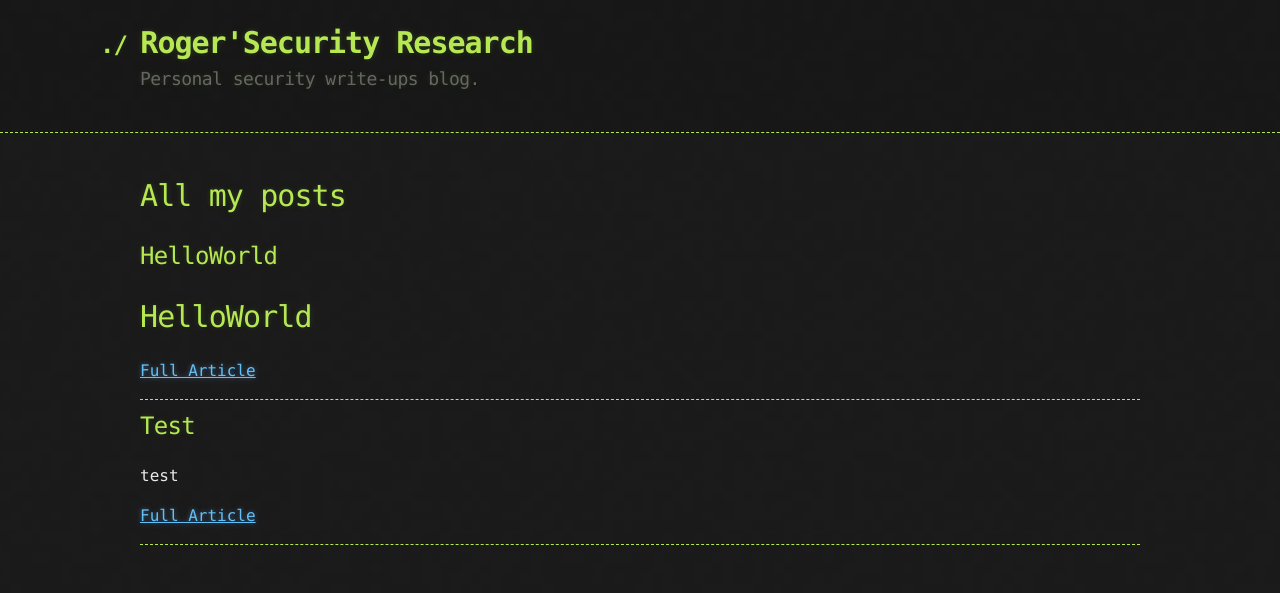
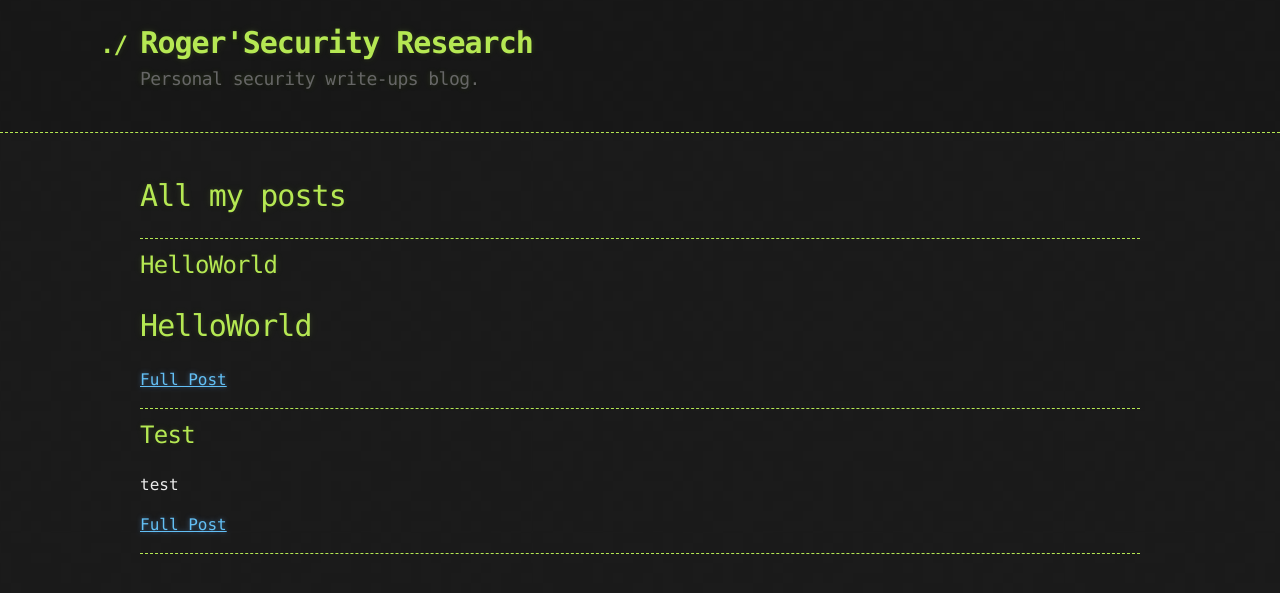
Before and after one commit to RogerSec/RogerSec.github.io, a Jekyll site: the page built from index.md, in a window 1280 px wide. Shown: the top 593 px of the page. Built offline with Jekyll 4.4.1, drawn with Linux system fonts in a browser that asks for light colours.

Commit message:
Update index.md

```diff
--- a/index.md
+++ b/index.md
@@ -3,13 +3,13 @@ layout: home
 title: All my posts
 ---
 <!-- theme from: https://github.com/pages-themes/hacker-->
-
+<hr>
 
 {% for post in site.posts %}
 ## {{ post.title }}
 
 {{ post.excerpt }}
 
-[Full Article]({{ post.url | relative_url }})
+[Full Post]({{ post.url | relative_url }})
 <hr>
 {% endfor %}
```
